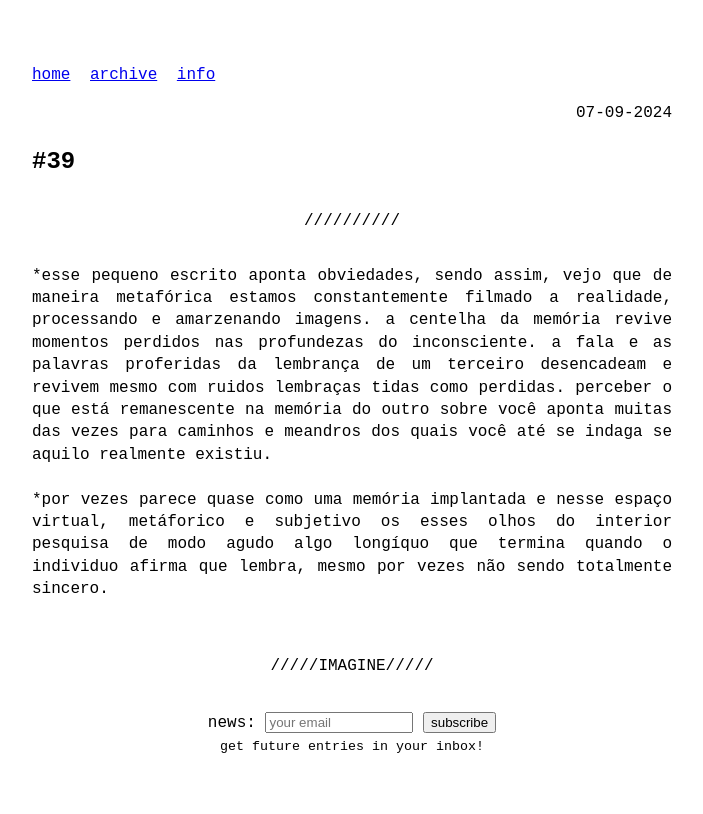
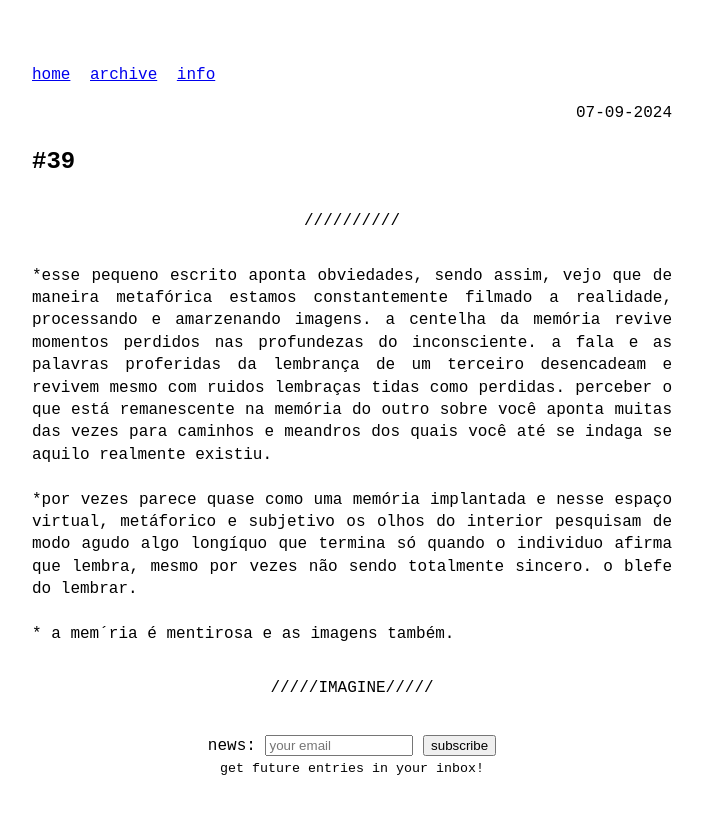
Before and after one commit to odaniloluna/odaniloluna.github.io, a Jekyll site: the page built from _posts/2024-09-07-#39.md, in a window 1280 px wide. Shown: the top 814 px of the page, without its empty margins (288-991 px from the left). Built offline with Jekyll 4.4.1, drawn with Linux system fonts in a browser that asks for light colours.

Commit message:
Update 2024-09-07-#39.md

```diff
--- a/_posts/2024-09-07-#39.md
+++ b/_posts/2024-09-07-#39.md
@@ -8,6 +8,7 @@ slug: #39
 *esse pequeno escrito aponta obviedades, sendo assim, vejo que de maneira metafórica estamos constantemente filmado a realidade, processando e amarzenando imagens. a centelha da memória revive momentos perdidos nas profundezas do inconsciente.  a fala e as palavras proferidas da lembrança de um terceiro desencadeam e revivem mesmo com ruidos  lembraças tidas como perdidas. perceber o que está remanescente na memória do outro sobre você aponta muitas das vezes para caminhos e meandros dos quais você até se indaga se aquilo realmente existiu.
 <br>
 <br>
-*por vezes parece quase como uma memória implantada e nesse espaço virtual, metáforico e subjetivo os esses olhos do interior pesquisa de modo agudo algo longíquo que termina quando o individuo afirma que lembra, mesmo por vezes não sendo totalmente sincero.
+*por vezes parece quase como uma memória implantada e nesse espaço virtual, metáforico e subjetivo os olhos do interior pesquisam de modo agudo algo longíquo que termina só quando o individuo afirma que lembra, mesmo por vezes não sendo totalmente sincero. o blefe do lembrar.
 <br>
 <br>
+* a mem´ria é mentirosa e as imagens também.
```
